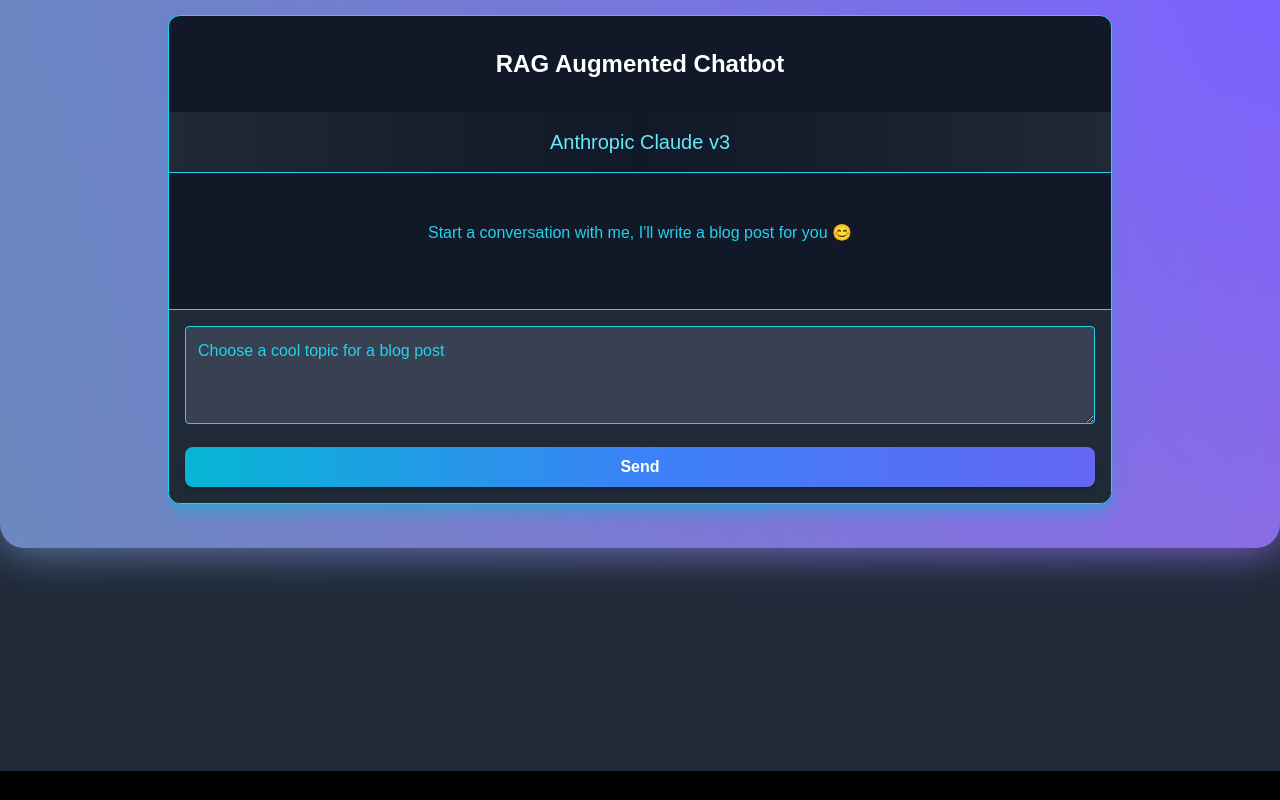
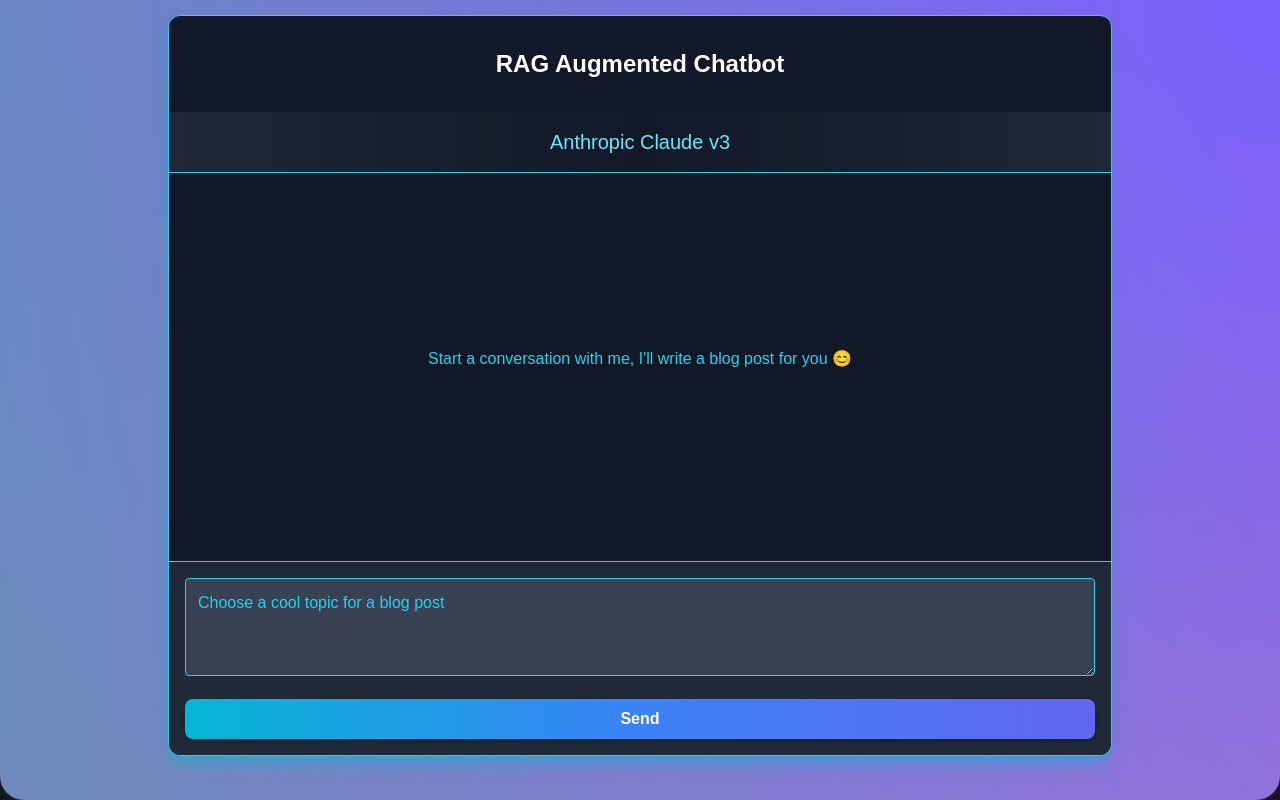
Before and after one commit to hasuwini77/bedrock-demo-RAG-1, a Next.js app: page / in a window 1280 px wide. Shown: the part 829-1629 px from the top of the page. Before the commit the page ends 1600 px from the top, so only its background shows below. Built offline with nearby package versions, Linux system fonts and the light colour scheme.

Commit message:
adjusted the instant redirection useeffect was not necessary

```diff
--- a/src/app/components/chat.tsx
+++ b/src/app/components/chat.tsx
@@ -17,14 +17,6 @@
   const [messages, setMessages] = useState<ChatMessage[]>([]);
   const [isLoading, setIsLoading] = useState(false);
   const messagesEndRef = useRef<HTMLDivElement>(null);
-
-  const scrollToBottom = () => {
-    messagesEndRef.current?.scrollIntoView({ behavior: "smooth" });
-  };
-
-  useEffect(() => {
-    scrollToBottom();
-  }, [messages]);
 
   const handleSubmit = async (e: React.FormEvent) => {
     e.preventDefault();
@@ -111,12 +103,14 @@
 
         {/* Chat Messages */}
         <div className="flex-1 overflow-y-auto p-4 space-y-4">
+          {/* Placeholder for empty chat */}
           {messages.length === 0 && (
-            <div className="text-cyan-400 text-center py-8">
+            <div className="flex items-center justify-center min-h-[calc(80vh-300px)] text-cyan-400 text-center py-8">
               Start a conversation with me, I'll write a blog post for you 😊
             </div>
           )}
 
+          {/* Render messages */}
           {messages.map((message) => (
             <div
               key={message.id}
```
